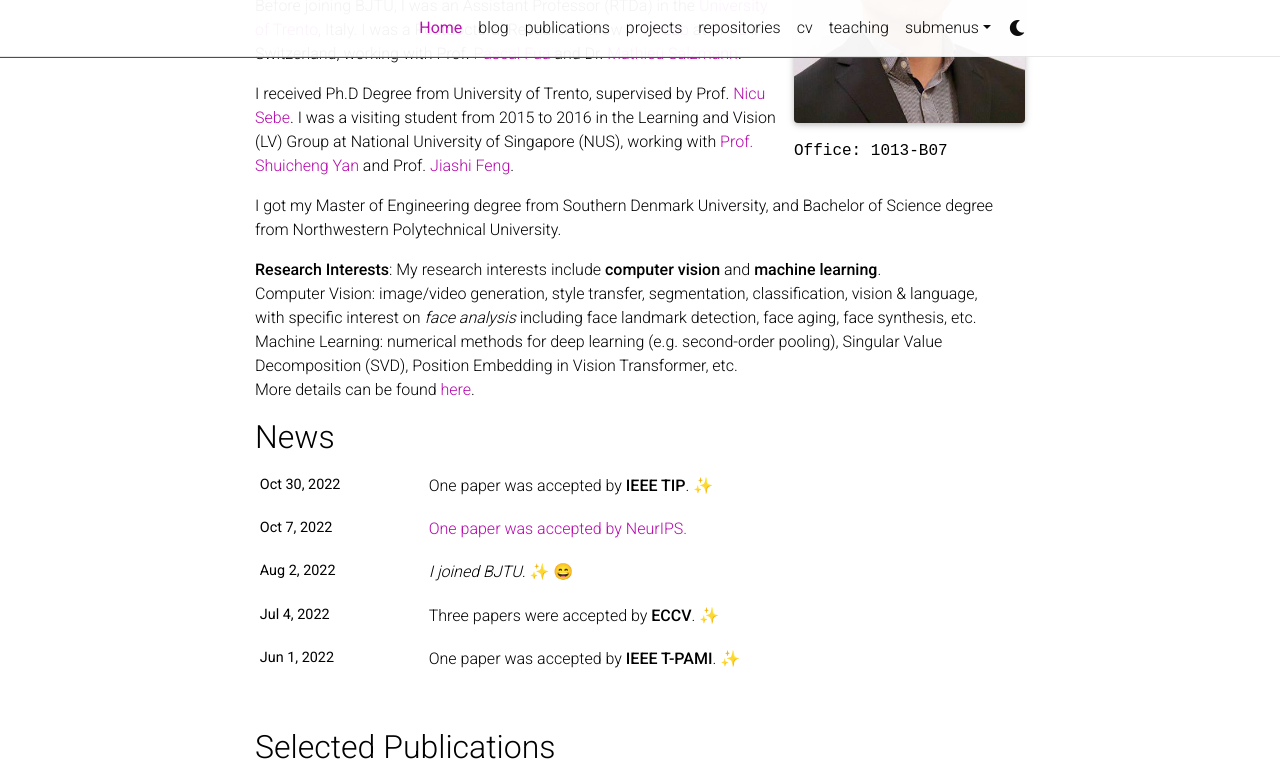
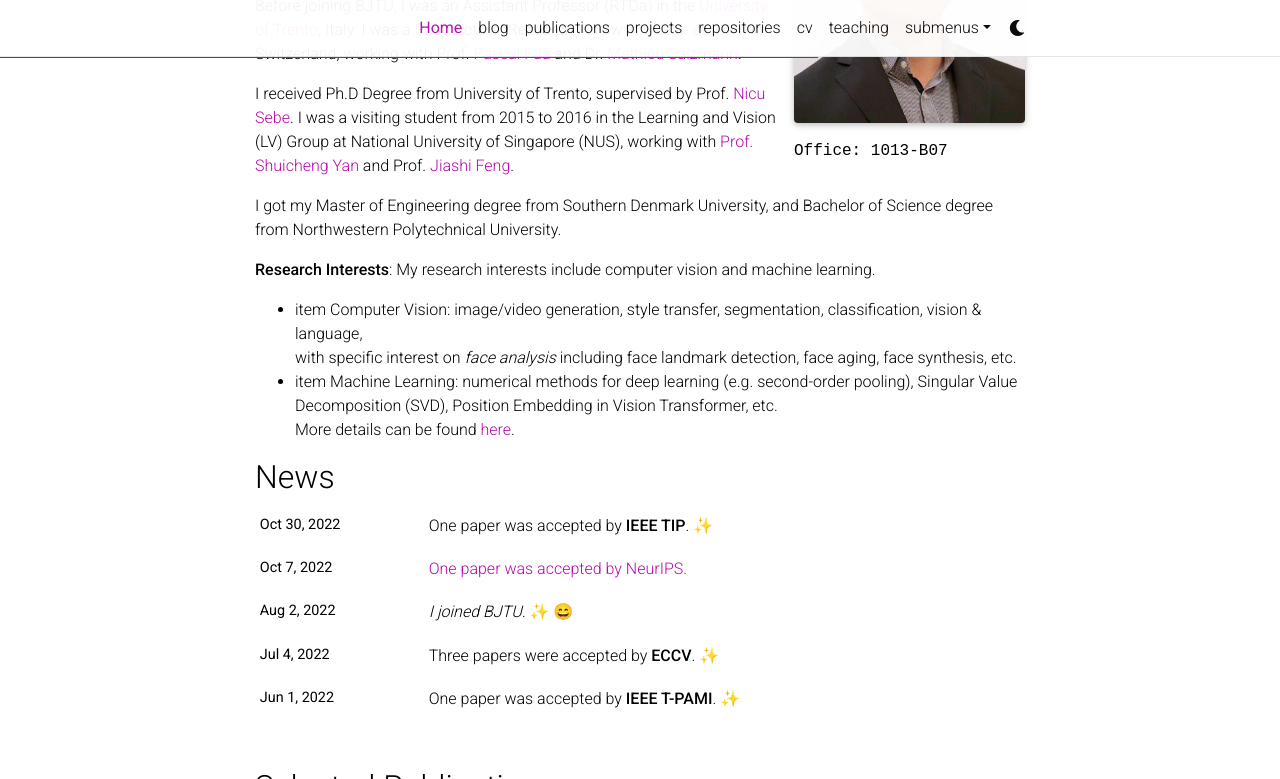
Before and after one commit to WeiWangTrento/WeiWangTrento.github.io, a Jekyll site: the page built from _pages/about.md, in a window 1280 px wide and 900 px high, scrolled down 367 px, cut to the strip 0-779 px from the top of the window. Built offline with Jekyll 4.4.1, drawn with Linux system fonts in a browser that asks for light colours; full-size pictures stand in for the smaller copies a plugin makes; emoji names are drawn with the system emoji font; comment, search, counter and statistics services are not loaded; a style sheet for code colours, icons or effects is not loaded.

Commit message:
Update about.md

```diff
--- a/_pages/about.md
+++ b/_pages/about.md
@@ -31,8 +31,8 @@
 I got my Master of Engineering degree from Southern Denmark University, and Bachelor of Science degree from Northwestern Polytechnical University.
 
 **Research Interests**:
-My research interests include **computer vision** and **machine learning**. <br />
-Computer Vision: image/video generation, style transfer, segmentation, classification, vision & language, <br />
+My research interests include computer vision and machine learning. <br />
+- item Computer Vision: image/video generation, style transfer, segmentation, classification, vision & language, <br />
 with specific interest on *face analysis* including face landmark detection, face aging, face synthesis, etc. <br />
-Machine Learning: numerical methods for deep learning (e.g. second-order pooling), Singular Value Decomposition (SVD), Position Embedding in Vision Transformer, etc. <br />
+- item Machine Learning: numerical methods for deep learning (e.g. second-order pooling), Singular Value Decomposition (SVD), Position Embedding in Vision Transformer, etc. <br />
 More details can be found [here](/publications/).
```
